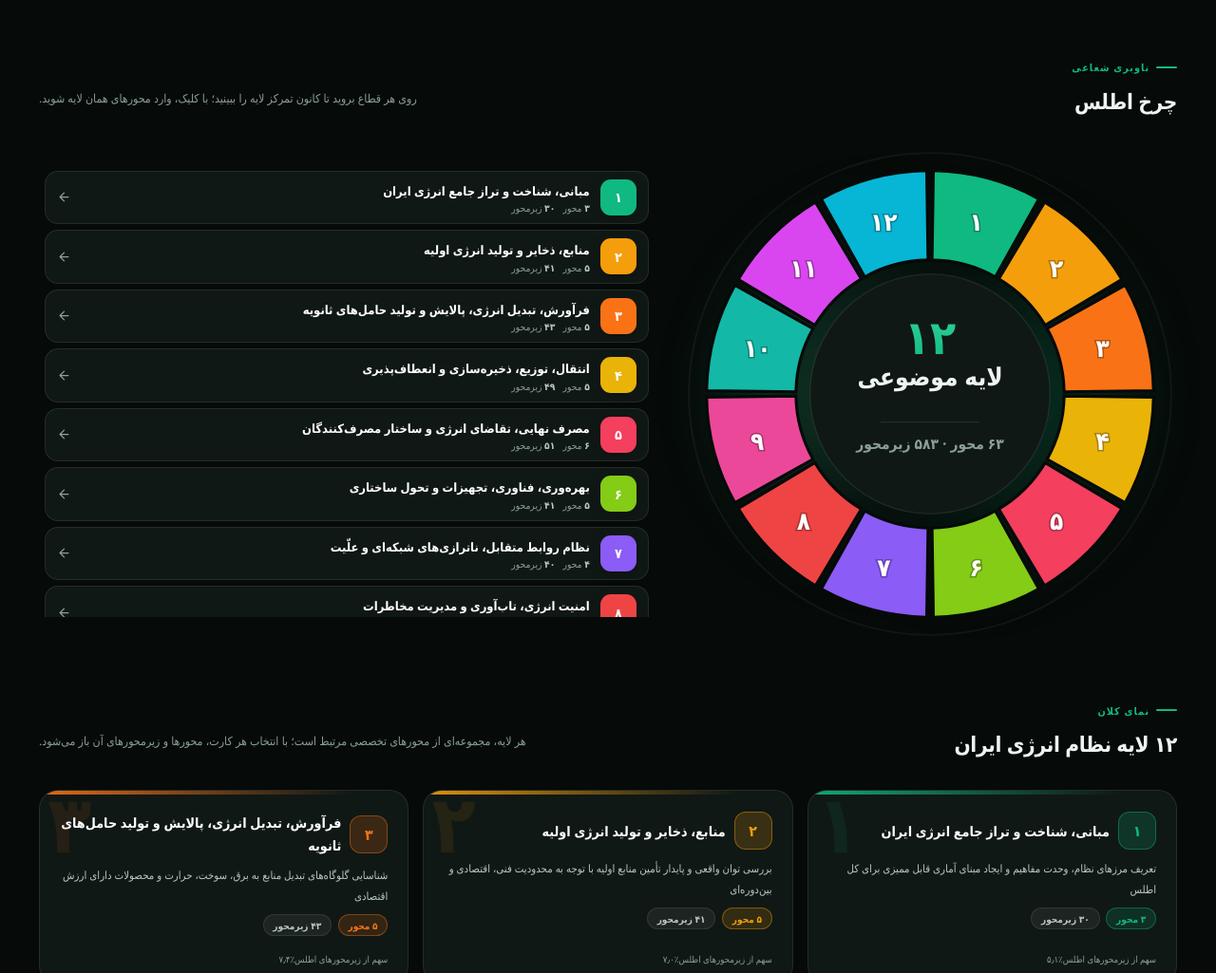
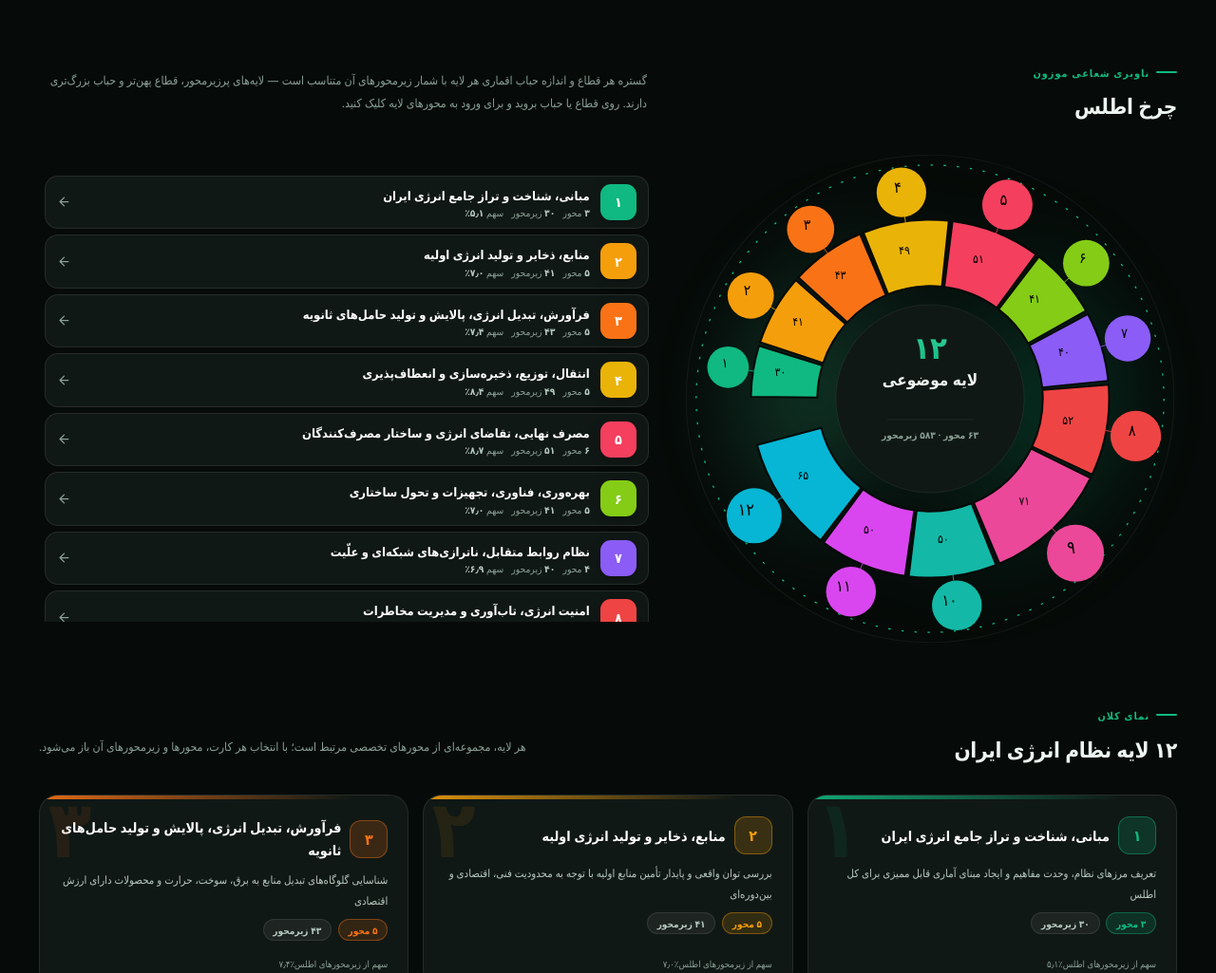
Before and after one commit to nourifard/Atlas, a plain HTML site: page index.html in a window 1280 px wide. Shown: the part 926-1951 px from the top of the page at 95% size. Drawn offline with Linux system fonts and the light colour scheme; a small style sheet from the web is missing.

Commit message:
Update index.html

```diff
--- a/index.html
+++ b/index.html
@@ -83,7 +83,7 @@
       </div>
     </div>
     <div class="footer-bottom">
-      <span>اطلس جامع مسائل انرژی ایران ساخته شده در 1405</span>
+      <span>اطلس جامع مسائل انرژی ایران · نسخه تعاملی ۱٫۰</span>
       <span>جست‌وجوی سریع: Ctrl+K · تغییر تم و پالت از نوار بالا</span>
     </div>
   </div>
@@ -965,8 +965,8 @@ function renderHome() {
 
     '<section class="block wheel-section" id="wheelSec">' +
       '<div class="sec-head">' +
-        '<div class="sec-title"><span class="sec-kicker">ناوبری شعاعی</span><h2>چرخ اطلس</h2></div>' +
-        '<p class="sec-sub">روی هر قطاع بروید تا کانون تمرکز لایه را ببینید؛ با کلیک، وارد محورهای همان لایه شوید.</p>' +
+        '<div class="sec-title"><span class="sec-kicker">ناوبری شعاعی موزون</span><h2>چرخ اطلس</h2></div>' +
+        '<p class="sec-sub">گستره هر قطاع و اندازه حباب اقماری هر لایه با شمار زیرمحورهای آن متناسب است — لایه‌های پرزیرمحور، قطاع پهن‌تر و حباب بزرگ‌تری دارند. روی قطاع یا حباب بروید و برای ورود به محورهای لایه کلیک کنید.</p>' +
       '</div>' +
       '<div class="wheel-layout">' +
         '<div class="wheel-stage"><div class="wheel-glow"></div>' + buildWheelSvg() + '</div>' +
@@ -1028,7 +1028,7 @@ function layerCard(L) {
   '</button>';
 }
 
-/* ---------- چرخ اطلس (SVG) ---------- */
+/* ---------- چرخ اطلس (SVG) — ناوبری شعاعی موزون ---------- */
 function polar(cx, cy, r, deg) {
   const rad = (deg - 90) * Math.PI / 180;
   return [cx + r * Math.cos(rad), cy + r * Math.sin(rad)];
@@ -1052,28 +1052,65 @@ function splitName(s) {
   return [l1, l2];
 }
 
+/* زاویه هر قطاع متناسب با شمار زیرمحور همان لایه (مجموع دقیقاً ۳۶۰ درجه) */
+function wheelAngles() {
+  const GAP = 1.2, MIN_DEG = 13;
+  const avail = 360 - LAYERS.length * GAP;
+  let ang = LAYERS.map(function (L) { return avail * L.nSubs / T_SUBS; });
+  for (let pass = 0; pass < 4; pass++) { /* کف خوانایی برای قطاع‌های کم‌زیرمحور */
+    let deficit = 0, surplus = 0;
+    ang.forEach(function (a) { if (a < MIN_DEG) deficit += MIN_DEG - a; else surplus += a - MIN_DEG; });
+    if (deficit < 0.01 || surplus < 0.01) break;
+    ang = ang.map(function (a) {
+      return a < MIN_DEG ? MIN_DEG : a - (a - MIN_DEG) * Math.min(1, deficit / surplus);
+    });
+  }
+  return ang;
+}
+/* شعاع حباب اقماری هر لایه — مساحت حباب تقریباً متناسب با شمار زیرمحورها */
+function bubRadius(n) { return 8 + 29 * Math.sqrt(n / MAX_SUBS); }
+
 function buildWheelSvg() {
-  const cx = 210, cy = 210, r1 = 114, r2 = 190, step = 30, gap = 1.7;
-  let segs = '', nums = '';
-  for (let i = 0; i < 12; i++) {
-    const a0 = i * step + gap / 2, a1 = (i + 1) * step - gap / 2;
-    const mid = polar(cx, cy, (r1 + r2) / 2, i * step + step / 2);
-    segs += '<path class="wheel-seg" data-l="' + i + '" d="' + annSector(cx, cy, r1, r2, a0, a1) +
-      '" style="fill:' + lcolor(i) + '" role="button" tabindex="0" aria-label="لایه ' + fa(i + 1) + ': ' + esc(LAYERS[i].t) + '"><title>لایه ' + fa(i + 1) + ' — ' + esc(LSHORT[i]) + '</title></path>';
-    nums += '<text class="wheel-num" x="' + mid[0].toFixed(1) + '" y="' + mid[1].toFixed(1) + '">' + fa(i + 1) + '</text>';
+  const cx = 320, cy = 320, r1 = 146, r2 = 232, hub = 122, GAP = 1.2;
+  const ang = wheelAngles();
+  let a = -90, orbits = '';
+  for (let i = 0; i < LAYERS.length; i++) {
+    const L = LAYERS[i];
+    const span = ang[i];
+    const a0 = a + GAP / 2, a1 = a + span - GAP / 2;
+    const mid = a + span / 2;
+    const cnt = polar(cx, cy, (r1 + r2) / 2, mid);
+    const R = bubRadius(L.nSubs);
+    const rb = r2 + 6 + R;
+    const bp = polar(cx, cy, rb, mid);
+    const s1 = polar(cx, cy, r2 - 5, mid);
+    const s2 = polar(cx, cy, rb - R + 4, mid);
+    orbits += '<g class="wheel-orbit" data-l="' + i + '" style="animation-delay:' + (i * 55) + 'ms">' +
+      '<path class="wheel-seg" data-l="' + i + '" d="' + annSector(cx, cy, r1, r2, a0, a1) +
+      '" style="fill:' + lcolor(i) + '"><title>لایه ' + fa(i + 1) + ' — ' + esc(LSHORT[i]) + ' · ' + fa(L.nSubs) + ' زیرمحور</title></path>' +
+      '<text class="wheel-cnt" x="' + cnt[0].toFixed(1) + '" y="' + cnt[1].toFixed(1) + '">' + fa(L.nSubs) + '</text>' +
+      '<line class="wheel-stem" x1="' + s1[0].toFixed(1) + '" y1="' + s1[1].toFixed(1) +
+      '" x2="' + s2[0].toFixed(1) + '" y2="' + s2[1].toFixed(1) + '" style="stroke:' + lcolor(i) + '"/>' +
+      '<g class="wheel-bub" data-l="' + i + '" role="button" tabindex="0" aria-label="لایه ' + fa(i + 1) + ': ' + esc(L.t) +
+      ' — ' + fa(L.nAxes) + ' محور و ' + fa(L.nSubs) + ' زیرمحور">' +
+        '<circle class="bub-body" cx="' + bp[0].toFixed(1) + '" cy="' + bp[1].toFixed(1) + '" r="' + R.toFixed(1) + '" style="fill:' + lcolor(i) + '"/>' +
+        '<text class="bub-num" x="' + bp[0].toFixed(1) + '" y="' + bp[1].toFixed(1) + '" style="font-size:' + Math.round(R * 0.62) + 'px">' + fa(i + 1) + '</text>' +
+      '</g></g>';
+    a += span;
   }
-  return '<svg id="wheelSvg" viewBox="0 0 420 420" role="img" aria-label="چرخ ناوبری ۱۲ لایه اطلس انرژی">' +
+  return '<svg id="wheelSvg" viewBox="0 0 640 640" role="img" aria-label="چرخ ناوبری موزون ۱۲ لایه اطلس انرژی — گستره قطاع و اندازه حباب هر لایه متناسب با شمار زیرمحورهای آن است">' +
     '<defs><linearGradient id="wcGrad" x1="0" y1="0" x2="0" y2="1">' +
     '<stop offset="0" style="stop-color:var(--acc-2)"/><stop offset="1" style="stop-color:var(--acc)"/></linearGradient></defs>' +
-    '<circle cx="210" cy="210" r="205" fill="none" stroke="var(--wheel-track)" stroke-width="1.5"/>' +
-    segs + nums +
-    '<circle class="wheel-center-bg" cx="210" cy="210" r="102"/>' +
+    '<circle cx="320" cy="320" r="316" fill="none" stroke="var(--wheel-track)" stroke-width="1.5"/>' +
+    '<circle class="wheel-ring-anim" cx="320" cy="320" r="303" fill="none" stroke="var(--acc)" stroke-width="1.6" stroke-dasharray="3 14"/>' +
+    orbits +
+    '<circle class="wheel-center-bg" cx="320" cy="320" r="' + hub + '"/>' +
     '<g class="wheel-center">' +
-      '<text class="wc-big" id="wcBig" x="210" y="176">۱۲</text>' +
-      '<text class="wc-title" id="wcTitle" x="210" y="203">لایه موضوعی</text>' +
-      '<text class="wc-title" id="wcTitle2" x="210" y="222"></text>' +
-      '<line class="wc-line" x1="168" x2="252" y1="234" y2="234"/>' +
-      '<text class="wc-sub" id="wcSub" x="210" y="257">' + fa(T_AXES) + ' محور · ' + fa(T_SUBS) + ' زیرمحور</text>' +
+      '<text class="wc-big" id="wcBig" x="320" y="268">۱۲</text>' +
+      '<text class="wc-title" id="wcTitle" x="320" y="303">لایه موضوعی</text>' +
+      '<text class="wc-title" id="wcTitle2" x="320" y="333"></text>' +
+      '<line class="wc-line" x1="264" x2="376" y1="347" y2="347"/>' +
+      '<text class="wc-sub" id="wcSub" x="320" y="372">' + fa(T_AXES) + ' محور · ' + fa(T_SUBS) + ' زیرمحور</text>' +
     '</g></svg>';
 }
 
@@ -1088,17 +1125,29 @@ function wheelHover(i) {
   $('#wcBig').textContent = fa(i + 1);
   $('#wcTitle').textContent = parts[0];
   $('#wcTitle2').textContent = parts[1];
-  $('#wcSub').textContent = fa(LAYERS[i].nAxes) + ' محور · ' + fa(LAYERS[i].nSubs) + ' زیرمحور';
+  $('#wcSub').textContent = fa(LAYERS[i].nAxes) + ' محور · ' + fa(LAYERS[i].nSubs) + ' زیرمحور · ' + faNum(LAYERS[i].nSubs / T_SUBS * 100, 1) + '٪ از کل';
+}
+/* هم‌گام‌سازی هایلایت مدار چرخ و آیتم راهنما */
+function wheelHot(i, on) {
+  const g = document.querySelector('.wheel-orbit[data-l="' + i + '"]');
+  const leg = document.querySelector('.leg-item[data-l="' + i + '"]');
+  if (g) g.classList.toggle('hot', on);
+  if (leg) leg.classList.toggle('hot', on);
 }
 
 function buildLegend() {
   $('#wheelLegend').innerHTML = LAYERS.map(function (L) {
+    const share = L.nSubs / T_SUBS * 100;
     return '<button class="leg-item" data-l="' + L.i + '" style="--lc:' + lcolor(L.i) + '">' +
       '<span class="leg-dot" style="background:' + lcolor(L.i) + '">' + fa(L.i + 1) + '</span>' +
       '<span class="leg-body"><span class="leg-name">' + esc(L.t) + '</span>' +
-      '<span class="leg-meta"><span><b>' + fa(L.nAxes) + '</b> محور</span><span><b>' + fa(L.nSubs) + '</b> زیرمحور</span></span></span>' +
+      '<span class="leg-bar"><span class="leg-fill" data-w="' + (L.nSubs / MAX_SUBS * 100).toFixed(1) + '"></span></span>' +
+      '<span class="leg-meta"><span><b>' + fa(L.nAxes) + '</b> محور</span><span><b>' + fa(L.nSubs) + '</b> زیرمحور</span><span>سهم <b>' + faNum(share, 1) + '٪</b></span></span></span>' +
       '<span class="leg-arrow">' + ic('arrl', 15) + '</span></button>';
   }).join('');
+  requestAnimationFrame(function () { requestAnimationFrame(function () {
+    $$('#wheelLegend .leg-fill').forEach(function (f) { f.style.width = f.dataset.w + '%'; });
+  }); });
 }
 
 function bindHome() {
@@ -1112,27 +1161,21 @@ function bindHome() {
   const r = $('#ctaRandom');
   if (r) r.addEventListener('click', randomExplore);
 
-  $$('.wheel-seg').forEach(function (p) {
-    const i = +p.dataset.l;
-    p.addEventListener('mouseenter', function () { wheelHover(i); });
-    p.addEventListener('mouseleave', wheelDefault);
-    p.addEventListener('click', function () { go('#L' + (i + 1)); });
-    p.addEventListener('keydown', function (e) {
+  $$('.wheel-orbit').forEach(function (g) {
+    const i = +g.dataset.l;
+    g.addEventListener('mouseenter', function () { wheelHover(i); wheelHot(i, true); });
+    g.addEventListener('mouseleave', function () { wheelDefault(); wheelHot(i, false); });
+    g.addEventListener('click', function () { go('#L' + (i + 1)); });
+    const bub = g.querySelector('.wheel-bub');
+    if (bub) bub.addEventListener('keydown', function (e) {
       if (e.key === 'Enter' || e.key === ' ') { e.preventDefault(); go('#L' + (i + 1)); }
     });
   });
   $$('.leg-item').forEach(function (b) {
     const i = +b.dataset.l;
-    b.addEventListener('mouseenter', function () {
-      wheelHover(i);
-      const seg = document.querySelector('.wheel-seg[data-l="' + i + '"]');
-      if (seg) seg.classList.add('hot');
-    });
-    b.addEventListener('mouseleave', function () {
-      wheelDefault();
-      const seg = document.querySelector('.wheel-seg[data-l="' + i + '"]');
-      if (seg) seg.classList.remove('hot');
-    });
+    b.addEventListener('mouseenter', function () { wheelHover(i); wheelHot(i, true); });
+    b.addEventListener('mouseleave', function () { wheelDefault(); wheelHot(i, false); });
+    b.addEventListener('click', function () { go('#L' + (i + 1)); });
   });
 }
 
```
